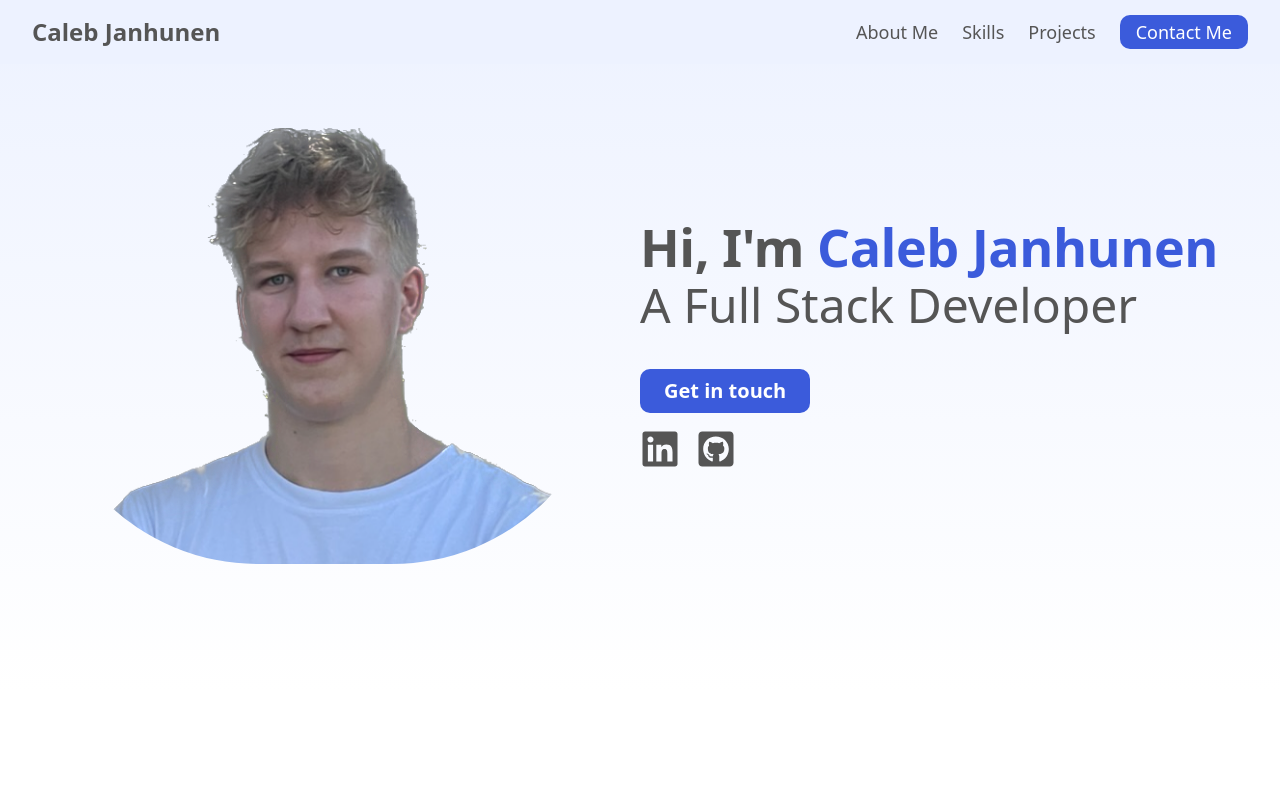
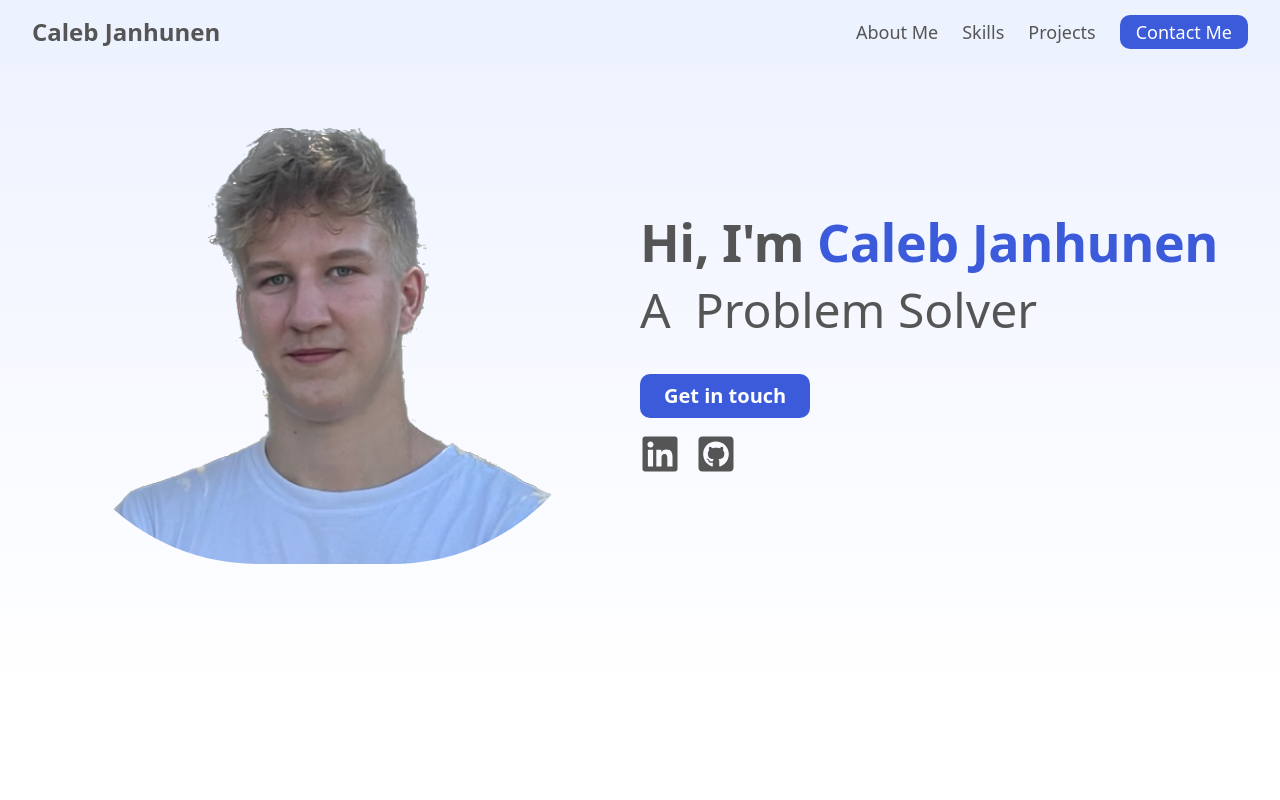
Before and after one commit to calebjanhunen/portfolio, a React (Create React App) app: page / in a window 1280 px wide. Shown: the top 800 px of the page. Built offline with nearby package versions, Linux system fonts and the light colour scheme.

Commit message:
Added animations in hero section

```diff
--- a/src/sass/_typography.scss
+++ b/src/sass/_typography.scss
@@ -7,8 +7,10 @@
 
 .heading-secondary {
     font-size: 4.4rem;
+    font-family: Helvetica, sans-serif;
     margin-bottom: 6.4rem;
-    letter-spacing: 0.3rem;
+    // letter-spacing: 0.3rem;
+    // text-transform: uppercase;
     color: $color-main;
 }
 
--- a/src/sass/_variables.scss
+++ b/src/sass/_variables.scss
@@ -2,6 +2,8 @@
 $color-main: #3b5bdb;
 $color-main-light: #edf2ff;
 $color-main-light-2: #91a7ff;
+$color-main-light-3: #ebeffb;
+$color-main-light-4: #768ce6;
 
 /****************** FONT COLORS ***************/
 $font-color-primary: #555;
--- a/src/sections/AboutMe/AboutMe.scss
+++ b/src/sections/AboutMe/AboutMe.scss
@@ -2,9 +2,12 @@
 
 .section-aboutme {
     padding-top: $section-padding-top;
+    padding-bottom: 6.4rem;
+    // background-color: $color-main-light;
 
     .aboutme {
         &__paragraph {
+            background-color: #fff;
             font-size: 2rem;
             line-height: 1.5;
             padding: 3.2rem;
--- a/src/sections/ContactForm/ContactForm.scss
+++ b/src/sections/ContactForm/ContactForm.scss
@@ -2,7 +2,10 @@
 @import '../../sass/global.scss';
 .section-contact {
     padding: $section-padding-top;
+    // background-color: $color-main-light;
+
     .contact-form {
+        background-color: #fff;
         max-width: 60rem;
         padding: 2.4rem;
         margin: 0 auto;
--- a/src/sections/Header/Header.scss
+++ b/src/sections/Header/Header.scss
@@ -23,14 +23,9 @@
 
 .scroll-down {
     z-index: 99;
-    animation: changeHeaderColor 0.5s;
+    animation: changeHeaderColor 0.4s;
     animation-fill-mode: forwards;
 }
-
-// .scroll-up {
-//     animation: changeHeaderColor 0.3s;
-//     animation-direction: reverse;
-// }
 
 @keyframes changeHeaderColor {
     0% {
--- a/src/sections/Hero/Hero.jsx
+++ b/src/sections/Hero/Hero.jsx
@@ -1,4 +1,4 @@
-import React from 'react';
+import React, { useRef } from 'react';
 import { FaGithubSquare, FaLinkedin } from 'react-icons/fa';
 
 import './Hero.scss';
@@ -6,16 +6,36 @@ import './Hero.scss';
 import picture from '../../images/hero-img.png';
 
 const Hero = () => {
+    const linkedinRef = useRef();
+    const githubRef = useRef();
+
+    //removes animation class after animation is done
+    setTimeout(() => {
+        linkedinRef.current?.classList.remove('social-link--expand');
+        githubRef.current?.classList.remove('social-link--expand');
+    }, 1000);
+
     return (
         <section className="section-hero" id="hero">
             <div className="hero">
                 <img className="hero__img" src={picture} alt="" />
                 <div className="hero__text">
-                    <h1 className="heading-primary">
+                    <h1 className="heading-primary hero__heading">
                         Hi, I'm{' '}
                         <span className="hero__name">Caleb Janhunen</span>
                     </h1>
-                    <p className="hero__subtitle">A Full Stack Developer</p>
+                    <p className="hero__subtitle">
+                        A{' '}
+                        <span className="hero__rotating-text">
+                            Computer Engineer
+                        </span>{' '}
+                        <span className="hero__rotating-text">
+                            Full Stack Developer
+                        </span>{' '}
+                        <span className="hero__rotating-text">
+                            Problem Solver
+                        </span>
+                    </p>
 
                     <a href="#contact-form" className="btn hero__cta">
                         Get in touch
@@ -26,8 +46,9 @@ const Hero = () => {
                             <a
                                 href="https://www.linkedin.com/in/caleb-janhunen-362b62171/"
                                 target="_blank"
-                                className="social-link"
+                                className="social-link social-link--expand"
                                 rel="noreferrer"
+                                ref={linkedinRef}
                             >
                                 <FaLinkedin size={40} />
                             </a>
@@ -36,8 +57,9 @@ const Hero = () => {
                             <a
                                 href="https://github.com/calebjanhunen"
                                 target="_blank"
-                                className="social-link"
+                                className="social-link social-link--expand"
                                 rel="noreferrer"
+                                ref={githubRef}
                             >
                                 <FaGithubSquare size={40} />
                             </a>
--- a/src/sections/Hero/Hero.scss
+++ b/src/sections/Hero/Hero.scss
@@ -2,7 +2,7 @@
 @import '../../sass/typography.scss';
 
 .section-hero {
-    background-color: $color-main-light;
+    // background-color: #c4cef4;
     background-image: linear-gradient(to bottom, $color-main-light, #fff);
     // padding: 12.8rem 0;
     // height: 80vh;
@@ -21,19 +21,35 @@
             width: 95%;
         }
 
+        &__heading,
+        &__subtitle {
+            animation: moveHeadingDown 0.5s ease-out;
+        }
+
         &__name {
             color: $color-main;
         }
 
         &__subtitle {
-            margin: 0.8rem 0 4rem 0;
+            margin: 1.8rem 0 4rem 0;
             font-size: 4.8rem;
+
+            opacity: 0;
+            transform: translateY(5rem);
+            animation: initialSubtitleMove 2s;
+            animation-fill-mode: forwards;
         }
 
         &__cta {
             padding: 1.2rem 2.4rem;
             font-size: 2rem;
             font-weight: 700;
+
+            transform: scale(0.2);
+            opacity: 0;
+            animation: expandButton 0.5s;
+            animation-fill-mode: forwards;
+            animation-delay: 0.5s;
         }
 
         &__socials-list {
@@ -44,23 +60,129 @@
             gap: 1.6rem;
             align-items: center;
 
-            .social-link:link,
-            .social-link:visited {
+            .social-link {
+                &:link,
+                &:visited {
                     display: inline-block;
                     color: inherit;
-                // font-size: 4rem;
 
                     transition: all 0.3s;
                 }
 
-            .social-link:hover {
+                &:hover {
                     transform: translateY(-2px);
                     box-shadow: 0 2.4rem 4.8rem rgba(#000, 0.08);
                 }
 
-            .social-link:active {
+                &:active {
                     transform: translateY(-1px);
                 }
             }
+            .social-link--expand {
+                opacity: 0;
+                animation: expandButton 0.5s;
+                animation-fill-mode: forwards;
+                animation-delay: 0.5s;
             }
         }
+
+        &__rotating-text {
+            transform: translateY(5rem);
+            opacity: 0;
+            padding-left: 2.4rem;
+            font-weight: 500;
+        }
+
+        &__rotating-text:nth-of-type(1) {
+            position: absolute;
+            animation: moveTextUp 6s ease-out infinite;
+            animation-delay: 1s;
+            animation-fill-mode: forwards;
+        }
+        &__rotating-text:nth-of-type(2) {
+            position: absolute;
+            animation: moveTextUp 6s ease-out infinite;
+            animation-delay: 3s;
+            animation-fill-mode: forwards;
+        }
+        &__rotating-text:nth-of-type(3) {
+            position: absolute;
+            animation: moveTextUp 6s ease-out infinite;
+            animation-delay: 5s;
+            animation-fill-mode: forwards;
+        }
+    }
+}
+
+@keyframes moveTextUp {
+    0% {
+        opacity: 0;
+        transform: translateY(5rem);
+    }
+
+    5% {
+        opacity: 1;
+        transform: translateY(0);
+    }
+
+    20% {
+        opacity: 1;
+        transform: translateY(0);
+    }
+
+    25% {
+        opacity: 0;
+        transform: translateY(-3rem);
+    }
+
+    100% {
+        opacity: 0;
+        transform: translateY(-3rem);
+    }
+}
+
+@keyframes initialSubtitleMove {
+    0% {
+        opacity: 0;
+        transform: translateY(5rem);
+    }
+
+    45% {
+        opacity: 1;
+        transform: translateY(0);
+    }
+    100% {
+        opacity: 1;
+        transform: translateY(0);
+    }
+}
+
+@keyframes moveHeadingDown {
+    0% {
+        opacity: 0;
+        transform: translateY(-3rem);
+    }
+
+    100% {
+        opacity: 1;
+        transform: translateY(0);
+    }
+}
+
+@keyframes expandButton {
+    0% {
+        opacity: 0;
+        transform: scale(0.2);
+    }
+
+    75% {
+        opacity: 1;
+        transform: scale(1.2);
+    }
+
+    100% {
+        opacity: 1;
+
+        transform: scale(1);
+    }
+}
--- a/src/sections/Projects/Projects.scss
+++ b/src/sections/Projects/Projects.scss
@@ -2,4 +2,5 @@
 
 .section-projects {
     padding-top: $section-padding-top;
+    // background-color: $color-main-light;
 }
--- a/src/sections/Skills/Skills.scss
+++ b/src/sections/Skills/Skills.scss
@@ -2,6 +2,7 @@
 
 .section-skills {
     padding-top: $section-padding-top;
+    // background-color: $color-main-light;
 
     .skills {
         display: grid;
@@ -11,6 +12,7 @@
 
         &__container {
             padding: 2.4rem 0;
+            background-color: #fff;
             border-radius: $default-border-radius;
             box-shadow: $box-shadow-default;
 
```
Lines whose indentation alone changed are shown as unchanged.
